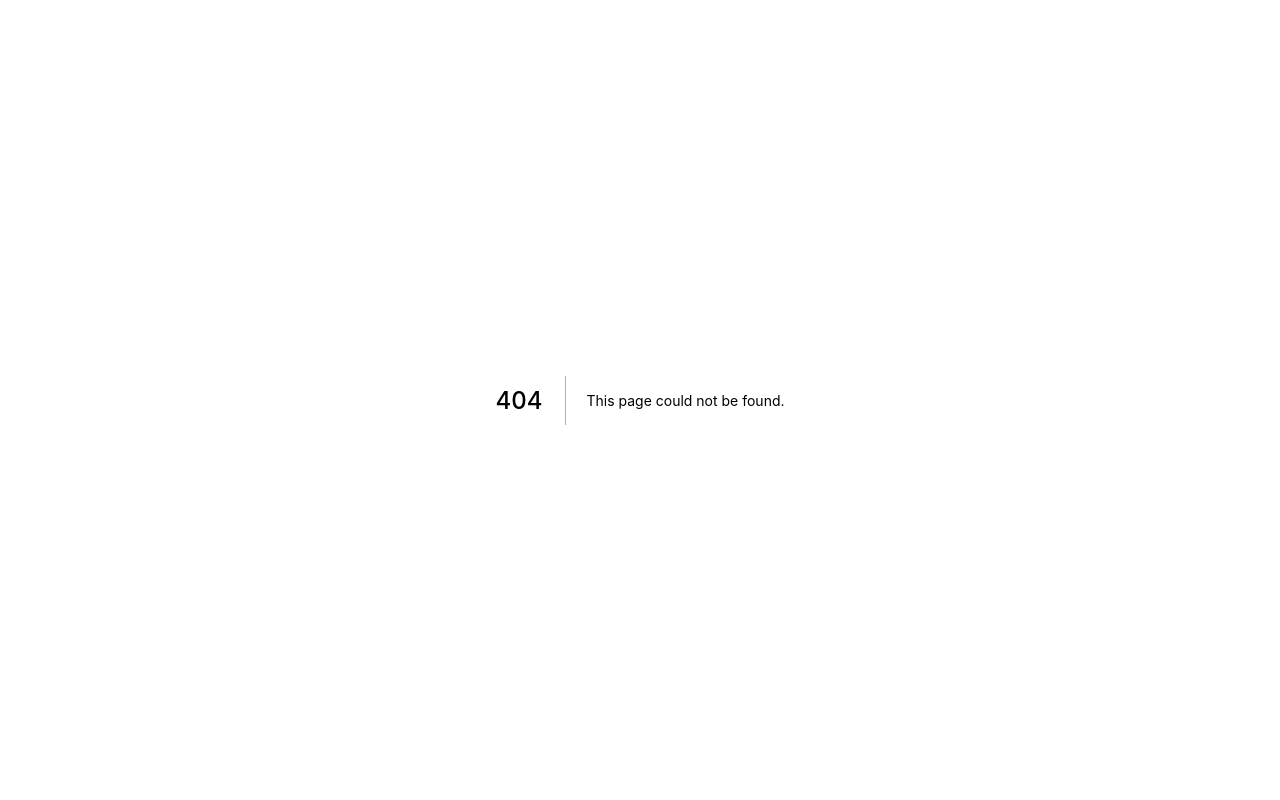
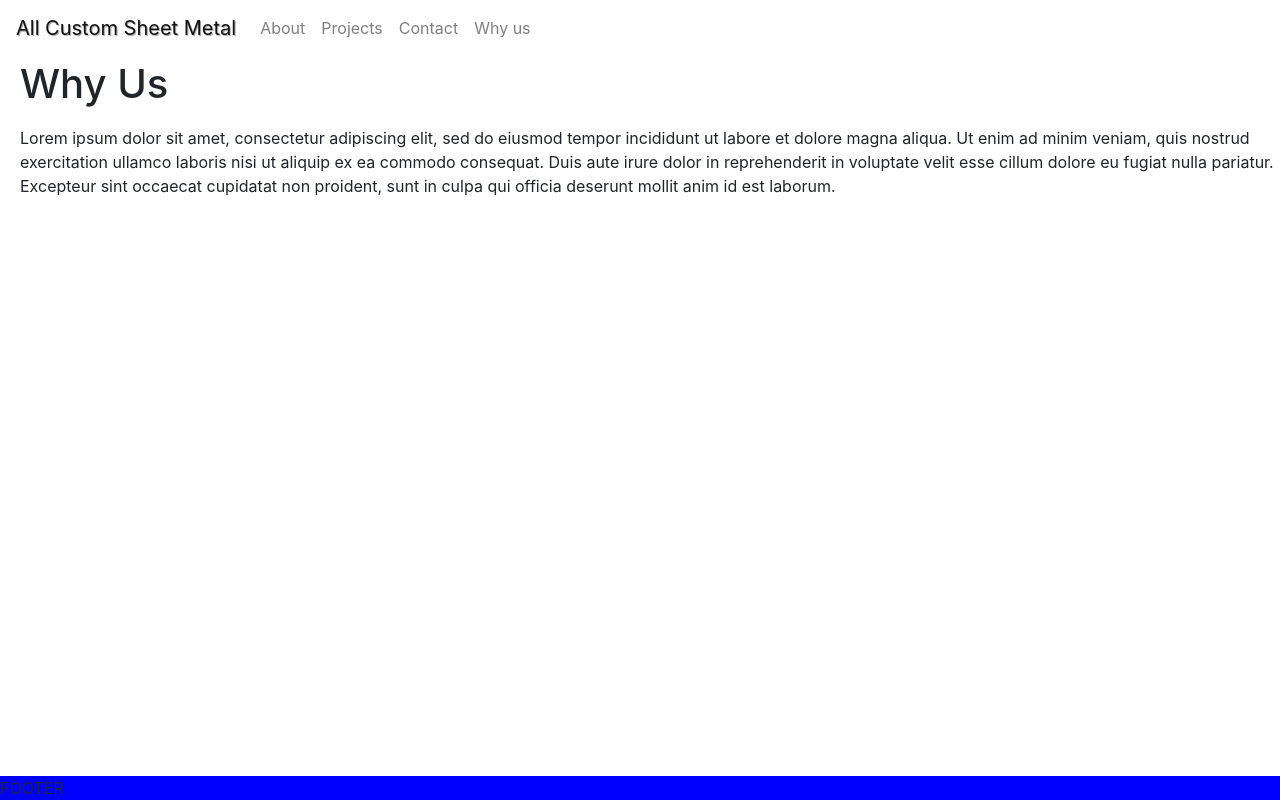
Before and after one commit to fluentinstroll/all-custom-sheet-metal, a Next.js app: page /why-us in a window 1280 px wide. Before the commit this address had no page. Built offline with nearby package versions, Linux system fonts and the light colour scheme.

Commit message:
added routes for various pages and components, and added boilerplate for those pages

```diff
--- /dev/null
+++ b/components/Footer.js
@@ -0,0 +1,14 @@
+const footerStyle = {
+    width: "100%",
+    position: "absolute",
+    bottom: "0px",
+    background: "blue"
+    };
+
+  const Footer = () => (
+    <div className="Footer" style={footerStyle}>
+      FOOTER
+    </div>
+  );
+
+  export default Footer;
--- /dev/null
+++ b/components/Layout.js
@@ -0,0 +1,14 @@
+import NavBar from './NavBar';
+import Footer from './Footer';
+
+const Layout = props => (
+    <div className="Layout">
+      <NavBar />
+      <div className="Content">
+        {props.children}
+      </div>
+      <Footer />
+    </div>
+  );
+
+export default Layout;
--- a/components/NavBar.js
+++ b/components/NavBar.js
@@ -6,10 +6,12 @@ import styles from '../styles/NavBar.module.css';
 function NavBar() {
   return (
     <Navbar scrolling="true" dark="true" expand="md" fixed="top">
-    <Navbar.Brand href="#home" className={styles.brand}>All Custom Sheet Metal</Navbar.Brand>
+    <Navbar.Brand href="/" className={styles.brand}>All Custom Sheet Metal</Navbar.Brand>
     <Nav className="mr-auto">
-      <Nav.Link href="#features">Features</Nav.Link>
-      <Nav.Link href="#pricing">Pricing</Nav.Link>
+      <Nav.Link href="/about">About</Nav.Link>
+      <Nav.Link href="/projects">Projects</Nav.Link>
+      <Nav.Link href="/contact">Contact</Nav.Link>
+      <Nav.Link href="/why-us">Why us</Nav.Link>
     </Nav>
   </Navbar>
   );
--- /dev/null
+++ b/pages/why-us.js
@@ -0,0 +1,17 @@
+import Layout from "../components/Layout";
+import style from "../styles/Why-Us.module.css";
+
+export default function Projects() {
+    return(
+        <Layout>
+            <div>
+                <h1 className={style.whyUsHeader}>
+                    Why Us
+                </h1>
+                <p className={style.whyUsInfo}>
+                Lorem ipsum dolor sit amet, consectetur adipiscing elit, sed do eiusmod tempor incididunt ut labore et dolore magna aliqua. Ut enim ad minim veniam, quis nostrud exercitation ullamco laboris nisi ut aliquip ex ea commodo consequat. Duis aute irure dolor in reprehenderit in voluptate velit esse cillum dolore eu fugiat nulla pariatur. Excepteur sint occaecat cupidatat non proident, sunt in culpa qui officia deserunt mollit anim id est laborum.
+                </p>
+            </div>
+        </Layout>
+    )
+}
--- /dev/null
+++ b/styles/Why-Us.module.css
@@ -0,0 +1,9 @@
+.whyUsHeader {
+    padding-top: 60px;
+    padding-left: 20px;
+   }
+
+   .whyUsInfo {
+       padding-top: 10px;
+       padding-left: 20px;
+      }
```
Also changed, not shown: pages/about.js (added, +17 -0 lines), pages/contact.js (added, +15 -0 lines), pages/projects.js (added, +17 -0 lines), styles/About.module.css (added, +9 -0 lines), styles/Contact.module.css (added, +9 -0 lines), styles/Projects.module.css (added, +9 -0 lines), 1 other file (tests, documents, lock files or other folders).
